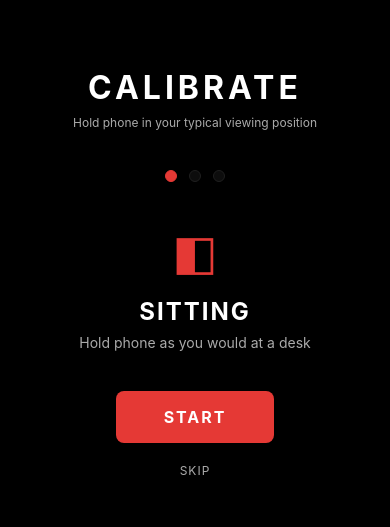
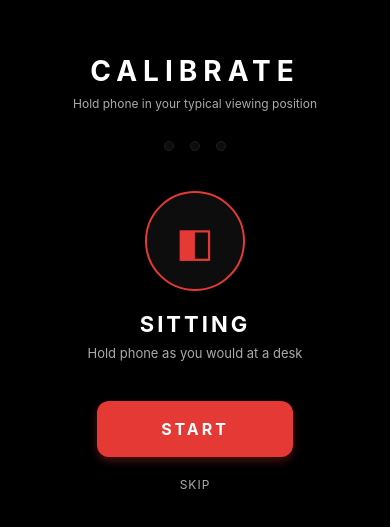
Before and after one commit to TechNomadTalks/PrivacyScreenApp, a React Native app: screen / in a window 390 px wide. Shown: the part 149-676 px from the top of the page. Built offline with nearby package versions, Linux system fonts and the light colour scheme.

Commit message:
Improve calibration animations with smooth UI

```diff
--- a/src/components/CalibrationScreen.tsx
+++ b/src/components/CalibrationScreen.tsx
@@ -9,6 +9,7 @@ import {
   StyleSheet,
   TouchableOpacity,
   Animated,
+  Easing,
 } from "react-native";
 import { usePrivacy } from "../context/PrivacyContext";
 import { CalibrationProfile, DeviceOrientation } from "../types";
@@ -46,9 +47,53 @@ export function CalibrationScreen({ onComplete }: CalibrationScreenProps) {
   const [isCalibrating, setIsCalibrating] = useState(false);
   const [samples, setSamples] = useState<DeviceOrientation[]>([]);
   const [calibrationTime, setCalibrationTime] = useState(10);
+  const [showSuccess, setShowSuccess] = useState(false);
+
   const pulseAnim = useRef(new Animated.Value(1)).current;
+  const progressAnim = useRef(new Animated.Value(0)).current;
+  const scaleAnim = useRef(new Animated.Value(1)).current;
+  const fadeAnim = useRef(new Animated.Value(1)).current;
+  const stepFadeAnim = useRef(new Animated.Value(1)).current;
 
-  const currentStepData = CALIBRATION_STEPS[currentStep];
+  useEffect(() => {
+    let pulse: Animated.CompositeAnimation;
+    if (isCalibrating) {
+      pulse = Animated.loop(
+        Animated.sequence([
+          Animated.timing(pulseAnim, {
+            toValue: 0.3,
+            duration: 600,
+            easing: Easing.inOut(Easing.ease),
+            useNativeDriver: true,
+          }),
+          Animated.timing(pulseAnim, {
+            toValue: 1,
+            duration: 600,
+            easing: Easing.inOut(Easing.ease),
+            useNativeDriver: true,
+          }),
+        ])
+      );
+      pulse.start();
+    }
+    return () => {
+      if (pulse) pulse.stop();
+      pulseAnim.setValue(1);
+    };
+  }, [isCalibrating, pulseAnim]);
+
+  useEffect(() => {
+    if (isCalibrating) {
+      Animated.timing(progressAnim, {
+        toValue: 1,
+        duration: 10000,
+        easing: Easing.linear,
+        useNativeDriver: false,
+      }).start();
+    } else {
+      progressAnim.setValue(0);
+    }
+  }, [isCalibrating, progressAnim]);
 
   useEffect(() => {
     if (isCalibrating) {
@@ -66,6 +111,8 @@ export function CalibrationScreen({ onComplete }: CalibrationScreenProps) {
 
       const timeout = setTimeout(() => {
         setIsCalibrating(false);
+        setShowSuccess(true);
+        setTimeout(() => setShowSuccess(false), 800);
       }, 10000);
 
       const interval = setInterval(() => {
@@ -86,26 +133,19 @@ export function CalibrationScreen({ onComplete }: CalibrationScreenProps) {
     }
   }, [samples, isCalibrating]);
 
-  useEffect(() => {
-    const pulse = Animated.loop(
+  const startCalibration = () => {
     Animated.sequence([
-        Animated.timing(pulseAnim, {
-          toValue: 0.5,
-          duration: 800,
+      Animated.timing(scaleAnim, {
+        toValue: 0.95,
+        duration: 100,
         useNativeDriver: true,
       }),
-        Animated.timing(pulseAnim, {
+      Animated.timing(scaleAnim, {
         toValue: 1,
-          duration: 800,
+        duration: 100,
         useNativeDriver: true,
       }),
-      ])
-    );
-    pulse.start();
-    return () => pulse.stop();
-  }, [pulseAnim]);
-
-  const startCalibration = () => {
+    ]).start();
     setIsCalibrating(true);
     setSamples([]);
   };
@@ -154,7 +194,20 @@ export function CalibrationScreen({ onComplete }: CalibrationScreenProps) {
     setSamples([]);
 
     if (currentStep < CALIBRATION_STEPS.length - 1) {
+      Animated.parallel([
+        Animated.timing(stepFadeAnim, {
+          toValue: 0,
+          duration: 200,
+          useNativeDriver: true,
+        }),
+      ]).start(() => {
         setCurrentStep(prev => prev + 1);
+        Animated.timing(stepFadeAnim, {
+          toValue: 1,
+          duration: 200,
+          useNativeDriver: true,
+        }).start();
+      });
     } else {
       onComplete();
     }
@@ -171,8 +224,15 @@ export function CalibrationScreen({ onComplete }: CalibrationScreenProps) {
     onComplete();
   };
 
+  const currentStepData = CALIBRATION_STEPS[currentStep];
+  const progress = progressAnim.interpolate({
+    inputRange: [0, 1],
+    outputRange: ['0deg', '360deg'],
+  });
+
   return (
     <View style={styles.container}>
+      <Animated.View style={[styles.content, { opacity: fadeAnim }]}>
         <View style={styles.header}>
           <Text style={styles.title}>CALIBRATE</Text>
           <Text style={styles.subtitle}>Hold phone in your typical viewing position</Text>
@@ -180,47 +240,93 @@ export function CalibrationScreen({ onComplete }: CalibrationScreenProps) {
 
         <View style={styles.progressContainer}>
           {CALIBRATION_STEPS.map((step, index) => (
-          <View
+            <Animated.View
               key={step.id}
               style={[
                 styles.progressDot,
-              index <= currentStep && styles.progressDotActive
+                index < currentStep && styles.progressDotComplete,
+                index === currentStep && isCalibrating && styles.progressDotActive,
               ]}
             />
           ))}
         </View>
 
-      <View style={styles.stepContainer}>
+        <Animated.View style={[styles.stepContainer, { opacity: stepFadeAnim }]}>
+          <View style={styles.iconContainer}>
             <Text style={styles.stepIcon}>{currentStepData.icon}</Text>
+          </View>
           <Text style={styles.stepName}>{currentStepData.name}</Text>
           <Text style={styles.stepDescription}>{currentStepData.description}</Text>
-      </View>
+        </Animated.View>
 
         {isCalibrating ? (
           <View style={styles.calibratingContainer}>
-          <Animated.View style={[styles.calibrateRing, { opacity: pulseAnim }]} />
-          <Text style={styles.calibratingText}>
-            {calibrationTime > 0 ? `${calibrationTime}s` : 'COMPLETE'}
-          </Text>
+            <View style={styles.ringContainer}>
+              <Animated.View
+                style={[
+                  styles.calibrateRingOuter,
+                  {
+                    opacity: pulseAnim,
+                    transform: [{ scale: pulseAnim }]
+                  }
+                ]}
+              />
+              <Animated.View
+                style={[
+                  styles.calibrateRingInner,
+                  {
+                    borderColor: showSuccess ? COLORS.text : COLORS.red,
+                  }
+                ]}
+              >
+                <Animated.Text style={[
+                  styles.calibratingText,
+                  showSuccess && styles.calibratingTextSuccess
+                ]}>
+                  {showSuccess ? '✓' : calibrationTime}
+                </Animated.Text>
+              </Animated.View>
+            </View>
+
+            <View style={styles.progressBarContainer}>
+              <Animated.View
+                style={[
+                  styles.progressBarFill,
+                  {
+                    width: progressAnim.interpolate({
+                      inputRange: [0, 1],
+                      outputRange: ['0%', '100%'],
+                    }),
+                  }
+                ]}
+              />
+            </View>
+
             <Text style={styles.sensorValues}>
               P: {state.orientation.pitch.toFixed(1)}° • R: {state.orientation.roll.toFixed(1)}°
             </Text>
           </View>
         ) : (
+          <Animated.View style={{ transform: [{ scale: scaleAnim }] }}>
             <TouchableOpacity
               style={styles.button}
               onPress={startCalibration}
+              activeOpacity={0.8}
             >
               <Text style={styles.buttonText}>START</Text>
             </TouchableOpacity>
+          </Animated.View>
         )}
 
+        {!isCalibrating && (
           <TouchableOpacity
             style={styles.skipButton}
             onPress={skipCalibration}
           >
             <Text style={styles.skipText}>SKIP</Text>
           </TouchableOpacity>
+        )}
+      </Animated.View>
     </View>
   );
 }
@@ -229,18 +335,21 @@ const styles = StyleSheet.create({
   container: {
     flex: 1,
     backgroundColor: COLORS.bg,
+  },
+  content: {
+    flex: 1,
+    justifyContent: 'center',
     padding: 20,
-    justifyContent: 'center',
   },
   header: {
     alignItems: 'center',
-    marginBottom: 40,
+    marginBottom: 30,
   },
   title: {
-    fontSize: 32,
+    fontSize: 28,
     fontWeight: '700',
     color: COLORS.text,
-    letterSpacing: 4,
+    letterSpacing: 6,
   },
   subtitle: {
     fontSize: 12,
@@ -250,16 +359,20 @@ const styles = StyleSheet.create({
   progressContainer: {
     flexDirection: 'row',
     justifyContent: 'center',
-    gap: 12,
+    gap: 16,
     marginBottom: 40,
   },
   progressDot: {
-    width: 12,
-    height: 12,
-    borderRadius: 6,
+    width: 10,
+    height: 10,
+    borderRadius: 5,
     backgroundColor: COLORS.surface,
     borderWidth: 1,
     borderColor: COLORS.border,
+  },
+  progressDotComplete: {
+    backgroundColor: COLORS.text,
+    borderColor: COLORS.text,
   },
   progressDotActive: {
     backgroundColor: COLORS.red,
@@ -269,60 +382,105 @@ const styles = StyleSheet.create({
     alignItems: 'center',
     marginBottom: 40,
   },
+  iconContainer: {
+    width: 100,
+    height: 100,
+    borderRadius: 50,
+    backgroundColor: COLORS.surface,
+    justifyContent: 'center',
+    alignItems: 'center',
+    marginBottom: 20,
+    borderWidth: 2,
+    borderColor: COLORS.red,
+  },
   stepIcon: {
-    fontSize: 48,
+    fontSize: 40,
     color: COLORS.red,
-    marginBottom: 16,
   },
   stepName: {
-    fontSize: 24,
+    fontSize: 22,
     fontWeight: '700',
     color: COLORS.text,
-    letterSpacing: 2,
+    letterSpacing: 3,
   },
   stepDescription: {
-    fontSize: 14,
+    fontSize: 13,
     color: COLORS.textMuted,
     marginTop: 8,
     textAlign: 'center',
   },
   calibratingContainer: {
     alignItems: 'center',
-    marginBottom: 40,
+    marginBottom: 30,
   },
-  calibrateRing: {
-    width: 100,
-    height: 100,
-    borderRadius: 50,
+  ringContainer: {
+    width: 120,
+    height: 120,
+    justifyContent: 'center',
+    alignItems: 'center',
+    marginBottom: 20,
+  },
+  calibrateRingOuter: {
+    position: 'absolute',
+    width: 120,
+    height: 120,
+    borderRadius: 60,
     borderWidth: 3,
     borderColor: COLORS.red,
-    marginBottom: 20,
+  },
+  calibrateRingInner: {
+    width: 90,
+    height: 90,
+    borderRadius: 45,
+    borderWidth: 3,
+    justifyContent: 'center',
+    alignItems: 'center',
+    backgroundColor: COLORS.bg,
   },
   calibratingText: {
-    fontSize: 18,
+    fontSize: 32,
     fontWeight: '700',
     color: COLORS.red,
-    letterSpacing: 2,
+  },
+  calibratingTextSuccess: {
+    color: COLORS.text,
+  },
+  progressBarContainer: {
+    width: '80%',
+    height: 4,
+    backgroundColor: COLORS.surface,
+    borderRadius: 2,
+    overflow: 'hidden',
+    marginBottom: 16,
+  },
+  progressBarFill: {
+    height: '100%',
+    backgroundColor: COLORS.red,
+    borderRadius: 2,
   },
   sensorValues: {
     fontSize: 12,
     color: COLORS.textMuted,
-    marginTop: 8,
     fontFamily: 'monospace',
   },
   button: {
     backgroundColor: COLORS.red,
-    paddingVertical: 16,
-    paddingHorizontal: 48,
-    borderRadius: 8,
+    paddingVertical: 18,
+    paddingHorizontal: 64,
+    borderRadius: 12,
     alignSelf: 'center',
     marginBottom: 20,
+    shadowColor: COLORS.red,
+    shadowOffset: { width: 0, height: 4 },
+    shadowOpacity: 0.3,
+    shadowRadius: 8,
+    elevation: 8,
   },
   buttonText: {
     fontSize: 16,
     fontWeight: '700',
     color: COLORS.text,
-    letterSpacing: 2,
+    letterSpacing: 3,
   },
   skipButton: {
     alignSelf: 'center',
```
Lines whose indentation alone changed are shown as unchanged.
